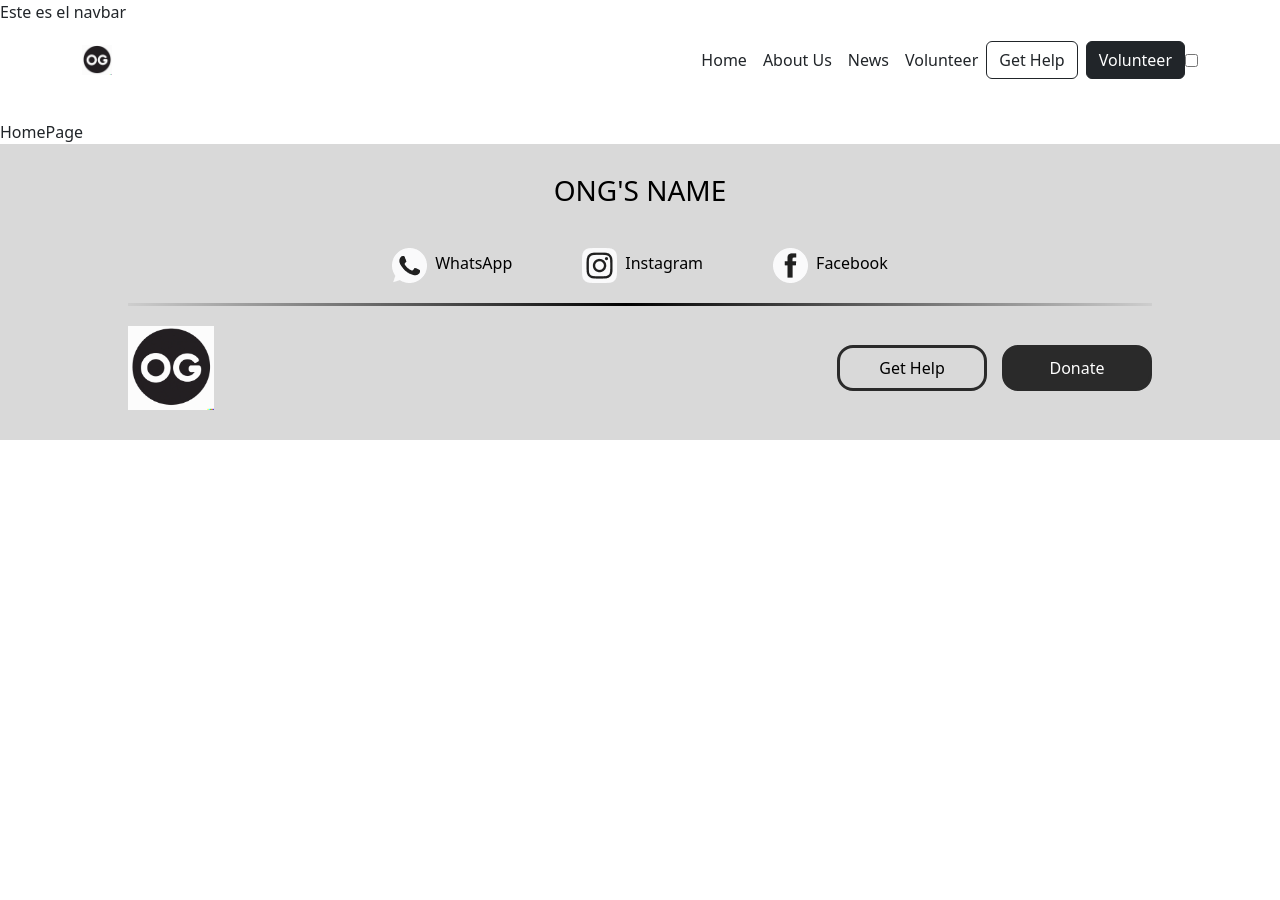
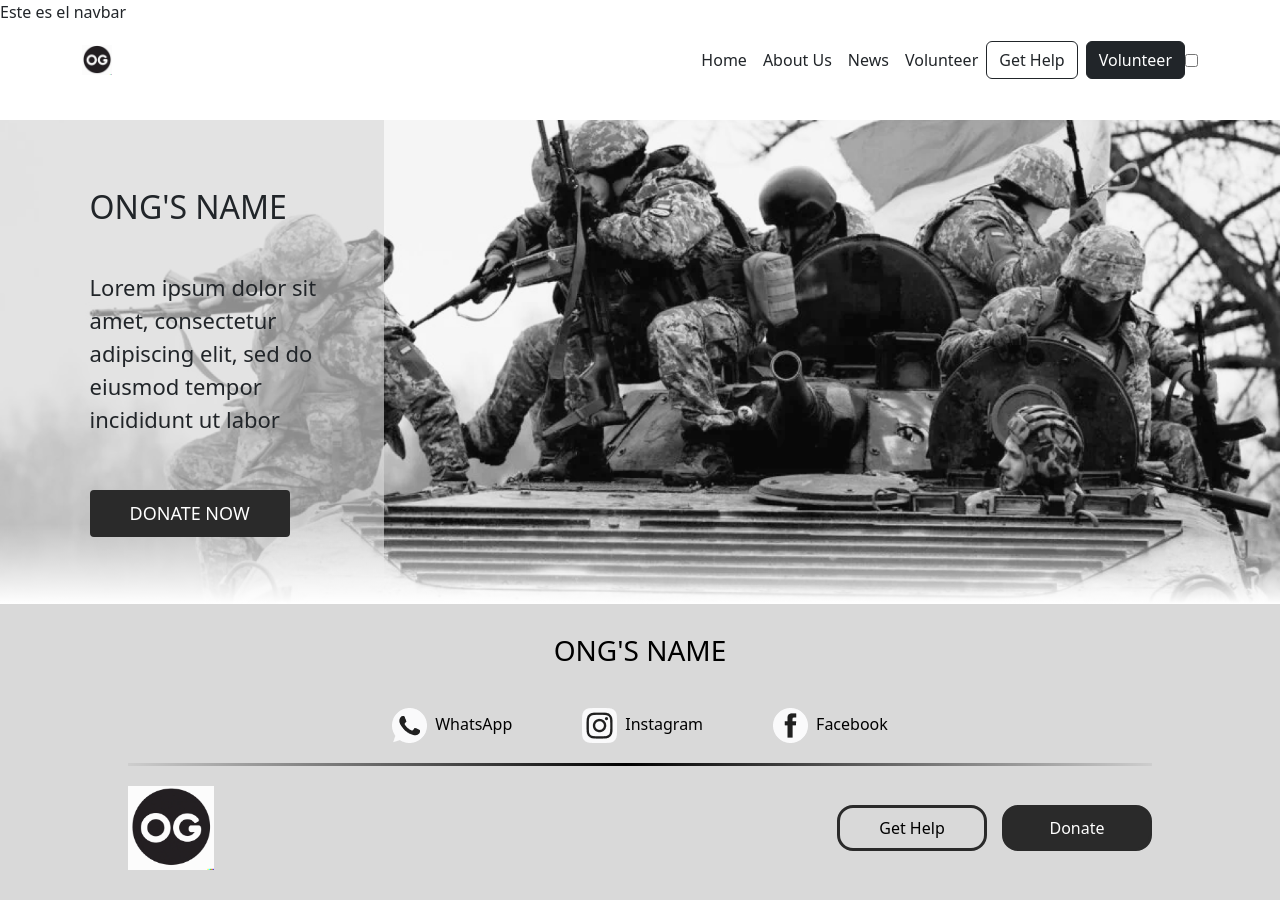
Before and after one commit to inkua/maqueta-ong, a Next.js app: page / in a window 1280 px wide. Before the commit the page ends 800 px from the top, so only its background shows below. Built offline with nearby package versions, Linux system fonts and the light colour scheme.

Commit message:
feat: hero component ready.

```diff
--- /dev/null
+++ b/src/components/Hero/Hero.tsx
@@ -0,0 +1,62 @@
+import Image, { StaticImageData } from 'next/image';
+import { LegacyRef, useEffect, useRef, useState } from 'react';
+import styles from './hero.module.css';
+
+type PropsHero = {
+  data: {
+    title: string;
+    description: string;
+    buttonContent: string;
+    fillButton?: boolean;
+    urlImage: string | StaticImageData;
+    urlVideo?: string;
+  }
+}
+
+const Hero = ({ data }: PropsHero) => {
+  const [videoPlaying, setVideoPlaying] = useState<boolean>(false);
+
+  const {
+    title,
+    description,
+    buttonContent,
+    fillButton = false,
+    urlImage,
+    urlVideo
+  } = data;
+
+  return (
+    urlVideo ?
+      <iframe
+        width="100%"
+        height="100%"
+        src={urlVideo}
+        title={title}
+        allow="accelerometer; autoplay; clipboard-write; encrypted-media; gyroscope; picture-in-picture; web-share"
+        className={styles.hero__video}
+        allowFullScreen
+        >
+      </iframe>
+      :
+    <section className={styles.hero}>
+      <Image src={urlImage} alt={title} className={styles.hero__img} priority />
+      <div className={`${styles.hero__content}`}>
+        <h2 className={styles.hero__title}>{title}</h2>
+        <p className={styles.hero__description}>{description}</p>
+        <button
+          type='button'
+          className={`${styles.hero__button} button-transition
+                      ${fillButton ? styles.button__fill : styles.button__border}`}>
+            {buttonContent}
+        </button>
+      </div>
+      <div className={styles.buttons__lang}>
+        <button type='button' className={styles['hero__button-en']}>EN</button>
+        <button type='button' className={styles['hero__button-ykp']}>YKP</button>
+      </div>
+      <div className={styles.hero__degradient}></div>
+    </section>
+  )
+}
+
+export default Hero
--- /dev/null
+++ b/src/components/Hero/hero.module.css
@@ -0,0 +1,161 @@
+.hero {
+  width: 100%;
+  height: 280px;
+  position: relative;
+  overflow: hidden;
+}
+
+.hero__video {
+  height: 280px;
+}
+
+.hero__img {
+  object-fit: cover;
+  width: 100%;
+  height: 100%;
+}
+
+.hero__content {
+  position: absolute;
+  padding-left: 10px;
+  height: 100%;
+  width: 50%;
+  max-width: 558px;
+  top: 0;
+  left: 0;
+  background: linear-gradient(to left, rgba(255, 255, 255, 0) 0%, #ffffff 100%);
+}
+
+.hero__content {
+  display: flex;
+  flex-direction: column;
+  justify-content: space-evenly;
+}
+
+.hero__title {
+  text-transform: uppercase;
+  width: 80%;
+}
+
+.hero__description {
+  font-weight: 400;
+  overflow: hidden;
+}
+
+.hero__button {
+  z-index: 10;
+  max-width: 200px;
+  border: 2px solid var(--color-button);
+  font-weight: 500;
+  padding: 4px 8px;
+  border-radius: 4px;
+  -webkit-border-radius: 4px;
+  -moz-border-radius: 4px;
+  -ms-border-radius: 4px;
+  -o-border-radius: 4px;
+}
+
+.button__fill {
+  background-color: var(--color-button);
+  color: var(--color-font-secondary);
+}
+
+.button__fill:hover {
+  background-color: #000000;
+}
+
+.button__border {
+  background-color: transparent;
+  color: var(--color-font-primary);
+}
+
+.button__border:hover {
+  background-color: #898989;
+  color: var(--color-font-secondary);
+}
+
+.buttons__lang {
+  position: absolute;
+  top: 8px;
+  right: 8px;
+}
+
+.buttons__lang button {
+  width: 44px;
+  border: none;
+  font-weight: bold;
+  padding: 5px;
+}
+
+.hero__button-en {
+  color: var(--color-font-primary);
+  border-radius: 4px 0px 0px 4px;
+}
+
+.hero__button-ykp {
+  background-color: var(--color-button);
+  color: var(--color-font-secondary);
+  border-radius: 0px 4px 4px 0px;
+}
+
+.hero__degradient {
+  position: absolute;
+  height: 35px;
+  width: 100%;
+  bottom: 0;
+  background: linear-gradient(180deg, rgba(255, 255, 255, 0) 0%, #ffffff 100%);
+}
+
+@media (min-width: 640px) {
+  .hero {
+    height: auto;
+    max-height: calc(100vh - 15vh);
+  }
+
+  .hero__video {
+    height: calc(100vh - 30vh);
+  }
+
+  .hero__content {
+    width: 40%;
+    background: rgba(217, 217, 217, 0.63);
+    padding: 30px;
+  }
+
+  .hero__title {
+    width: 100%;
+  }
+
+  .buttons__lang {
+    display: none;
+  }
+
+  .hero__degradient {
+    height: 50px;
+  }
+}
+
+@media (min-width: 940px) {
+  .hero__content {
+    width: 30%;
+    padding-left: 7%;
+  }
+
+  .hero__video {
+    height: calc(100vh - 15vh);
+  }
+
+  .hero__description {
+    font-size: 22px;
+  }
+
+  .hero__button {
+    text-transform: uppercase;
+    padding: 8px 16px;
+    font-size: 18px;
+  }
+
+  .hero__degradient {
+    height: 80px;
+  }
+}
--- /dev/null
+++ b/src/components/Hero/index.ts
@@ -0,0 +1,3 @@
+import Hero from "./Hero";
+
+export default Hero;
--- a/src/pages/index.tsx
+++ b/src/pages/index.tsx
@@ -1,7 +1,22 @@
-import React from "react";
+import Hero from "@Component/Hero";
+import DATA from "data/ong";
+import img_index from 'assets/img-index.png';
 
 const HomePage = () => {
-  return <div>HomePage</div>;
+  //object of test
+  const data = {
+    title: DATA.name,
+    description: 'Lorem ipsum dolor sit amet, consectetur adipiscing elit, sed do eiusmod tempor incididunt ut labor',
+    buttonContent: 'Donate now',
+    fillButton: true,
+    urlImage: img_index,
+  }
+
+  return (
+    <div>
+      <Hero data={data} />
+    </div>
+  );
 };
 
 export default HomePage;
```
Also changed, not shown: src/pages/news/index.tsx (+14 -1 lines), src/components/Layout/Layout.tsx (line endings or trailing spaces).
